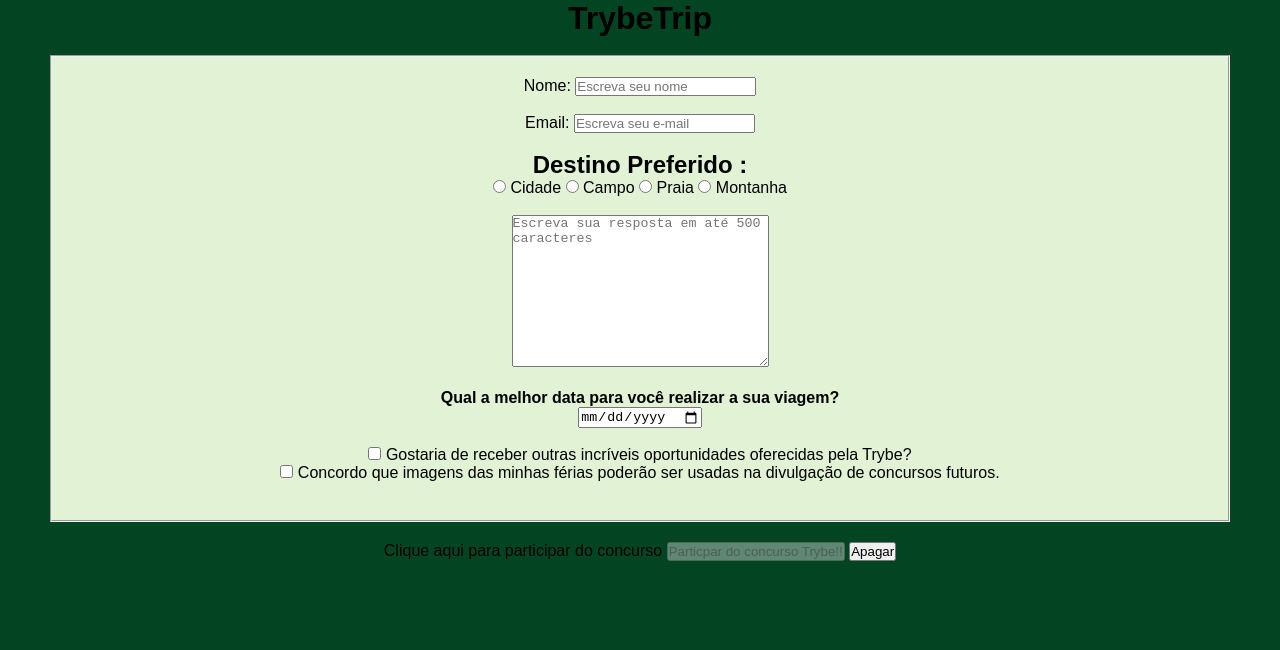
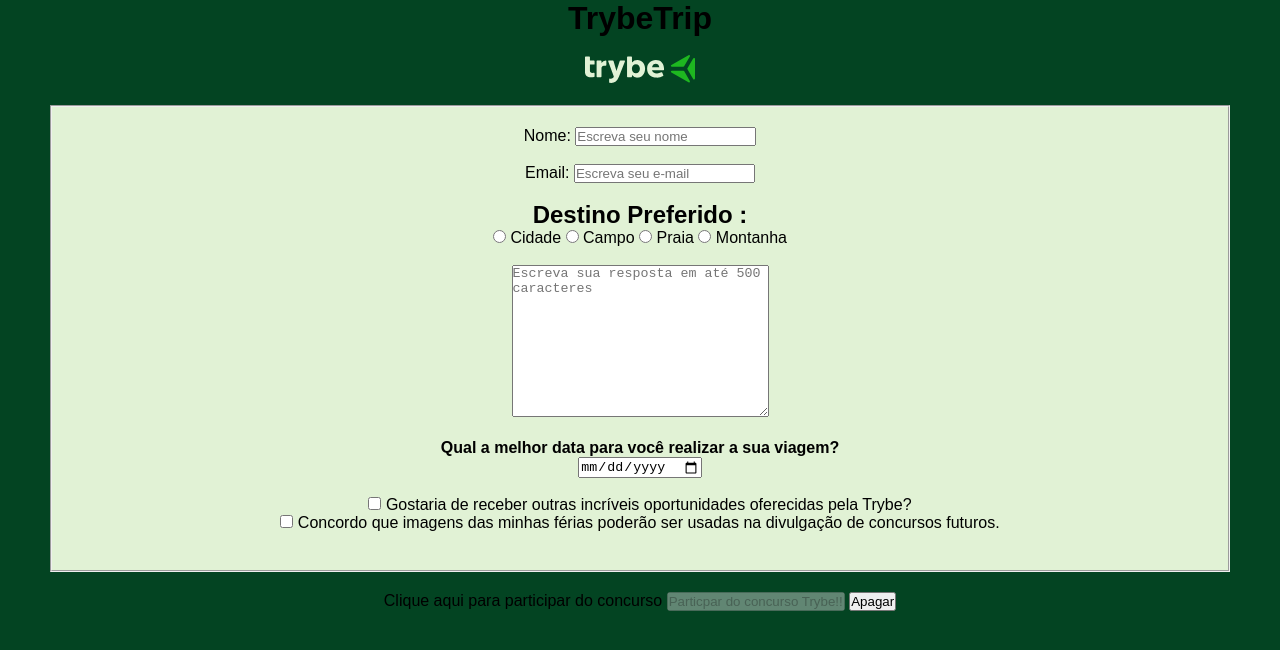
Before and after one commit to PabloLSa/TrybeExercicios, a website: page fundamentos/6.1-Seção: HTML e CSS: Forms, Flexbox e Responsivo/dia-01/criandoformulário.html in a window 1280 px wide. Drawn offline with Linux system fonts and the light colour scheme.

Commit message:
add-imagem-Trybe

```diff
--- a/fundamentos/6.1-Seção: HTML e CSS: Forms, Flexbox e Responsivo/dia-01/criandoformulário.html
+++ b/fundamentos/6.1-Seção: HTML e CSS: Forms, Flexbox e Responsivo/dia-01/criandoformulário.html
@@ -12,8 +12,13 @@
 <h1>TrybeTrip</h1>
     </header>
     <br>
+<p style="text-align :center">
+        <img style="text-align :center" src="/fundamentos/6.1-Seção: HTML e CSS: Forms, Flexbox e Responsivo/dia-01/logo-negative-green.svg" alt="">
+    </p>
+
 
     <form style="text-align :center" action="" method="get" id="myform" class="formName">
+        <br>
         <fieldset class="branca">
 
             <section id="nomeCompleto">
```
Also changed, not shown: fundamentos/6.1-Seção: HTML e CSS: Forms, Flexbox e Responsivo/dia-01/logo-negative-green.svg (added).
